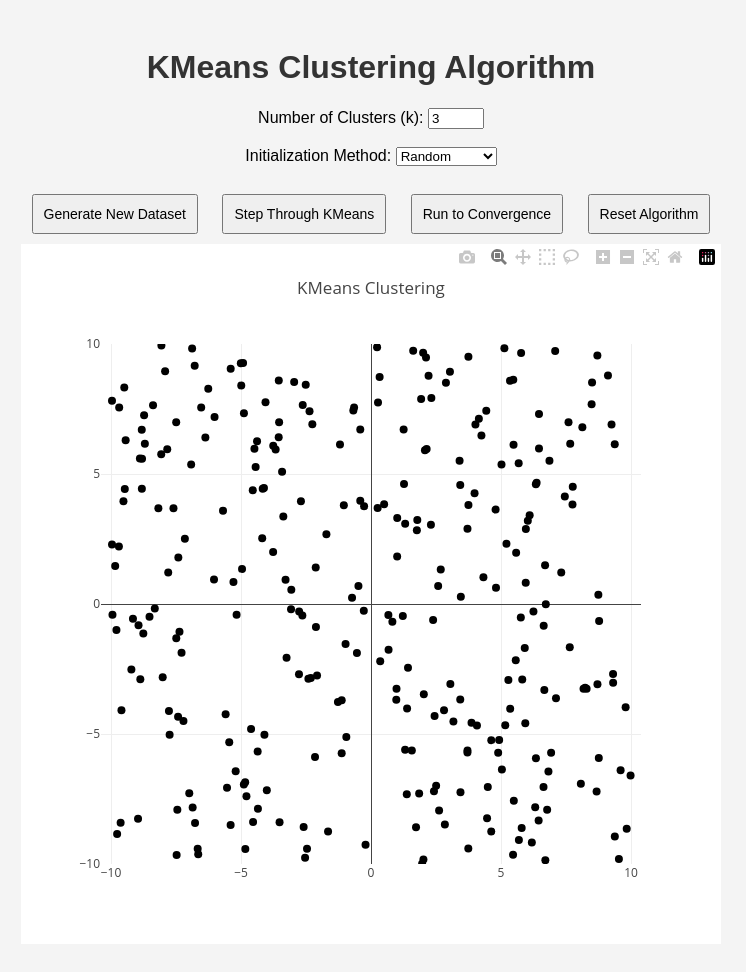
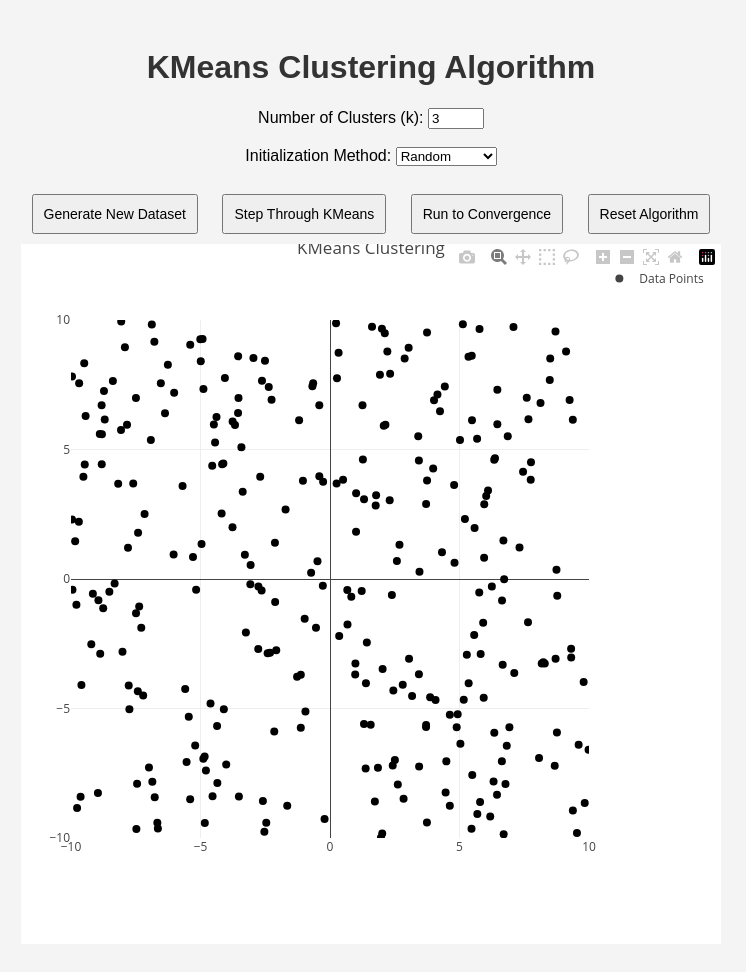
Before and after one commit to jason040510/jason123-assignment-2, a Flask app: page / in a window 1280 px wide. Shown: the whole page, without its empty margins (269-1015 px from the left). Run offline with Flask 3, Linux system fonts and the light colour scheme; some libraries are stand-ins or nearby versions.

Commit message:
Add files via upload

```diff
--- a/templates/index.html
+++ b/templates/index.html
@@ -191,16 +191,22 @@
 
             const data = traceCentroids ? [tracePoints, traceCentroids] : [tracePoints];
 
+            // Adjust the plot layout to eliminate extra space on the Y-axis
             const layout = {
-                xaxis: { range: [-10, 10], scaleanchor: "y", scaleratio: 1 },  // Lock aspect ratio
-                yaxis: { range: [-10, 10] },
-                width: 700,  // Increase the plot size for better matching
-                height: 700, // Keep the plot square to maintain 1:1 ratio
+                xaxis: { range: [-10, 10], scaleanchor: "y", scaleratio: 1 },  // Lock aspect ratio between axes
+                yaxis: { range: [-10, 10], constrain: "domain" },  // Constrain Y-axis to its domain (prevents extra space)
+                width: 700,  // Size of the plot
+                height: 700, // Ensure the plot remains square
                 title: 'KMeans Clustering',
+                margin: { t: 20, b: 50, l: 50, r: 20 },  // Adjust margins to avoid extra padding
+                showlegend: true,  // Optional: Keep the legend visible
             };
 
             Plotly.newPlot('plot', data, layout);
         }
+
+
+
 
         // Generate initial dataset on page load
         generateNewDataset();
```
